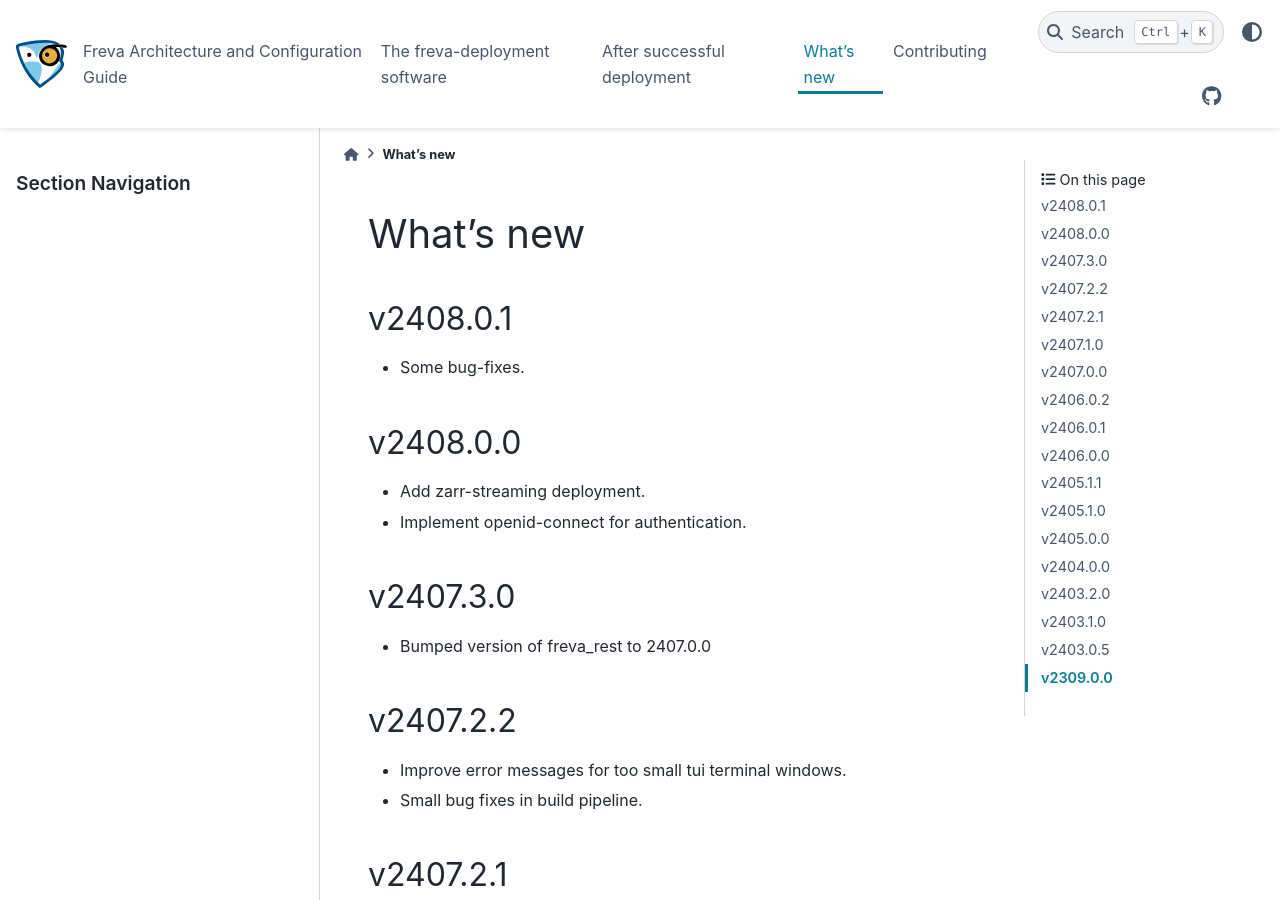
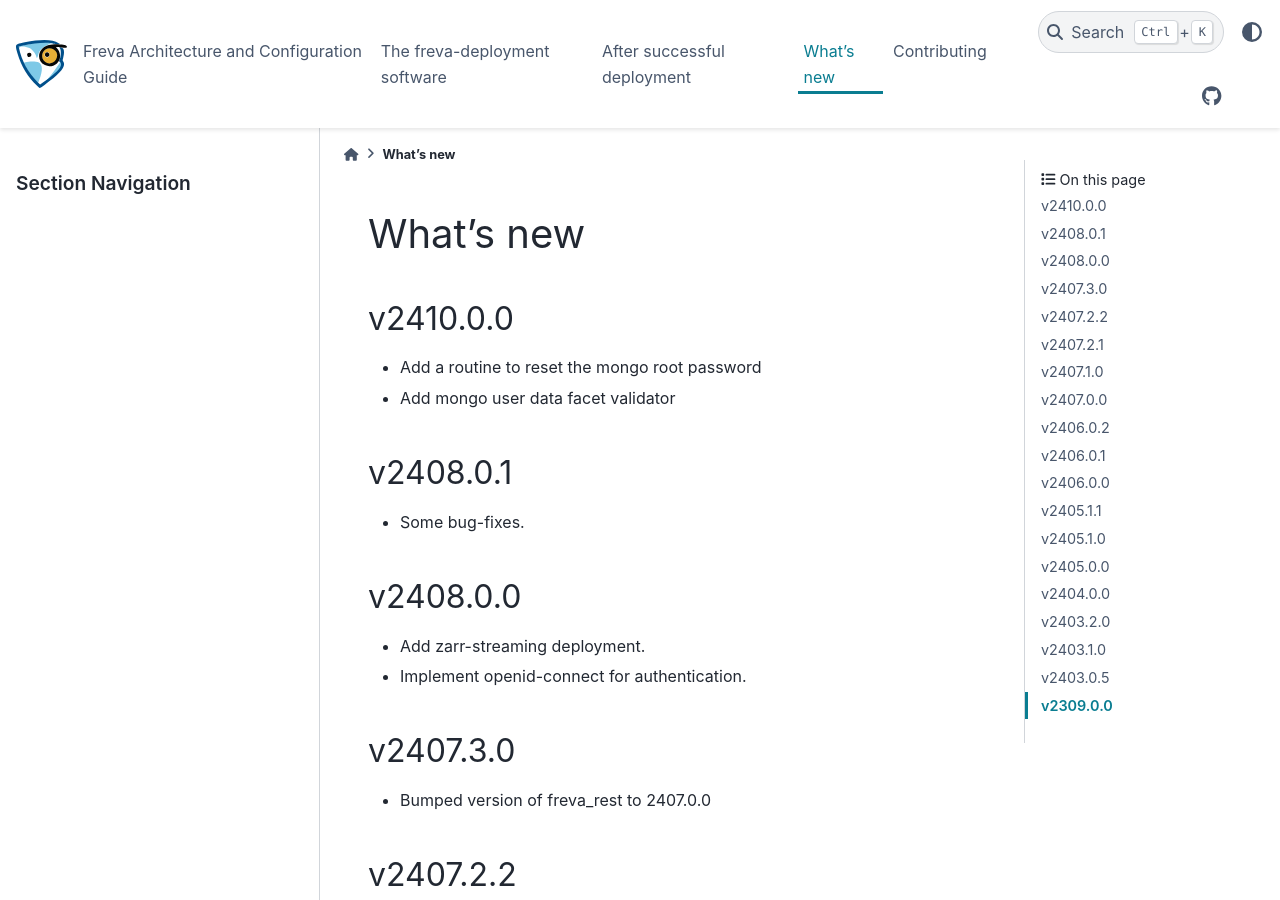
Before and after one commit to FREVA-CLINT/freva-deployment, a Sphinx documentation site: the page built from docs/whatsnew.rst, in a window 1280 px wide and 900 px high. Built offline with Sphinx 7.4.7 and the PyData theme 0.15.4, drawn with Linux system fonts in a browser that asks for light colours; pages that are not in the unit, such as notebooks, are missing from menus.

Commit message:
bump the version

```diff
--- a/docs/whatsnew.rst
+++ b/docs/whatsnew.rst
@@ -6,6 +6,11 @@ What's new
 .. toctree::
    :maxdepth: 0
    :titlesonly:
+
+v2410.0.0
+~~~~~~~~
+* Add a routine to reset the mongo root password
+* Add mongo user data facet validator
 
 v2408.0.1
 ~~~~~~~~
--- a/src/freva_deployment/__init__.py
+++ b/src/freva_deployment/__init__.py
@@ -1,7 +1,7 @@
 import argparse
 from urllib.request import urlretrieve
 
-__version__ = "2408.0.1"
+__version__ = "2410.0.0"
 
 FREVA_PYTHON_VERSION = "3.12"
 AVAILABLE_PYTHON_VERSIONS = ["3.8", "3.9", "3.10", "3.11", "3.12"]
```
Also changed, not shown: 1 other file.
